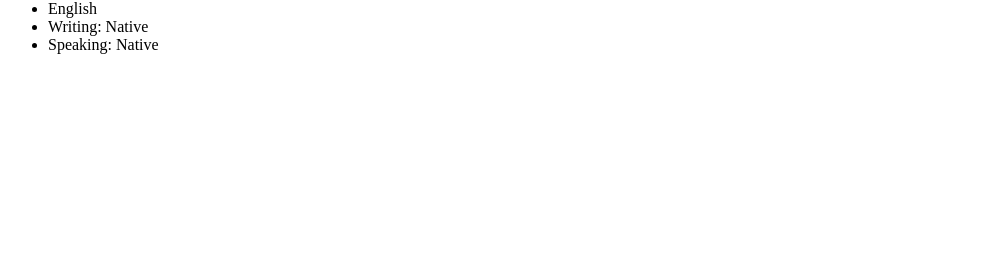
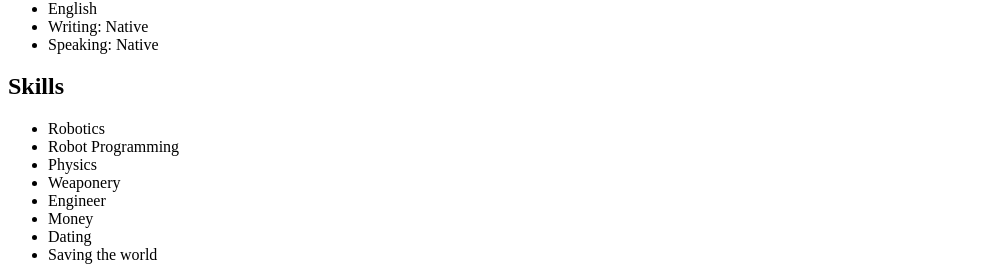
Before and after one commit to CeciCLG/react_cv, a React (Vite) app: page / in a window 1280 px wide. Shown: the part 713-990 px from the top of the page, without its empty margins (0-988 px from the left). Before the commit the page ends 800 px from the top, so only its background shows below. Built offline with nearby package versions, Linux system fonts and the light colour scheme.

Commit message:
created and finished skillsFolder

```diff
--- a/src/components/App.jsx
+++ b/src/components/App.jsx
@@ -2,6 +2,7 @@ import Person from "./PersonFolder/Person"
 import { CV } from "./cv/CV"
 import AboutMe from "./AboutMeFolder/AboutMe"
 import Languages from "./LanguagesFolder/Languages";
+import Skills from "./SkillsFolder/Skills";
 
 function App() {
     const { hero, education, experience, languages, habilities, volunteer } = CV;
@@ -12,6 +13,7 @@ function App() {
             <main>
                 <AboutMe dataHero={hero} />
                 <Languages dataLanguages={languages} />
+                <Skills dataHabilities={habilities} />
             </main>
         </>
     )
--- a/src/components/LanguagesFolder/Languages.jsx
+++ b/src/components/LanguagesFolder/Languages.jsx
@@ -1,6 +1,5 @@
 
 function Languages({ dataLanguages }) {
-    console.log(dataLanguages);
 
     return (
         <section>
--- /dev/null
+++ b/src/components/SkillsFolder/Skills.jsx
@@ -0,0 +1,14 @@
+function Skills({ dataHabilities }) {
+    const habilities = dataHabilities.map((hability) => (
+        <li>{hability}</li>
+    ))
+
+    return (
+        <section>
+            <h2>Skills</h2>
+            <ul>{habilities}</ul>
+        </section>
+    )
+}
+
+export default Skills
```
